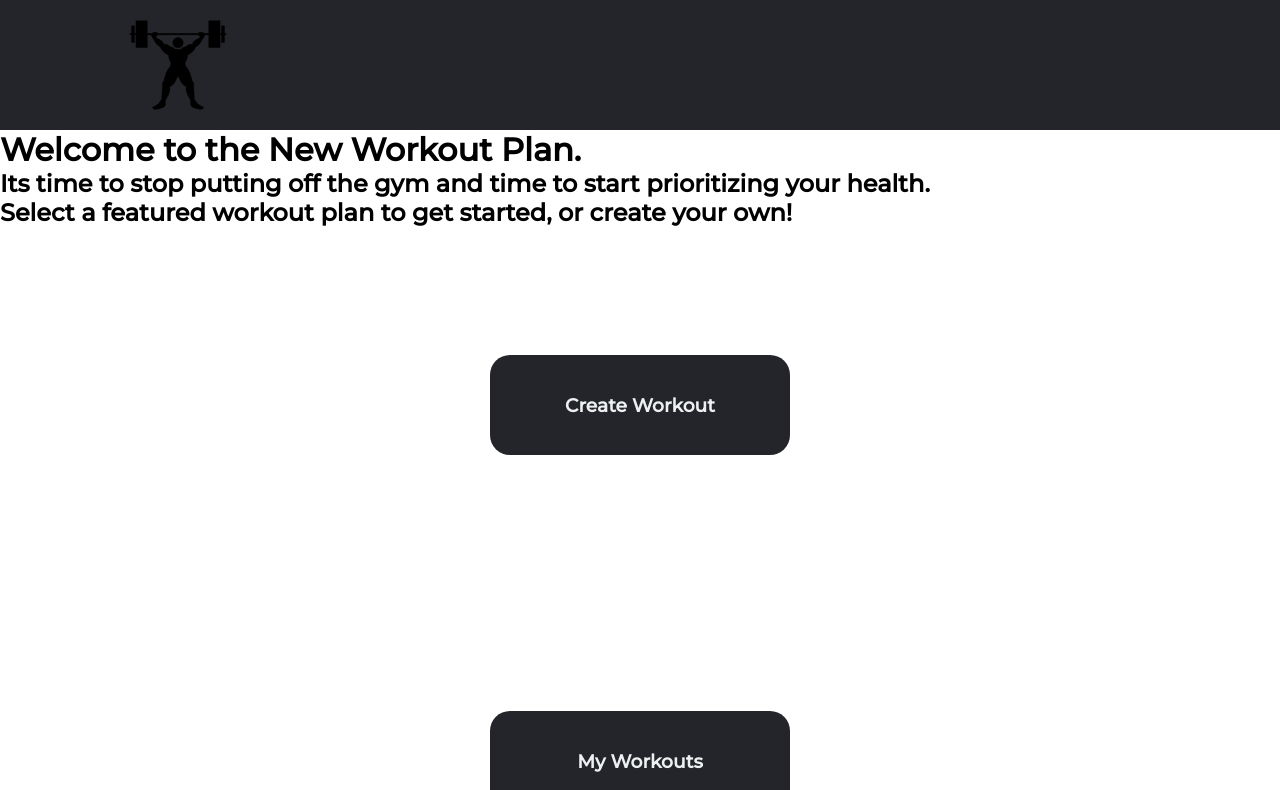
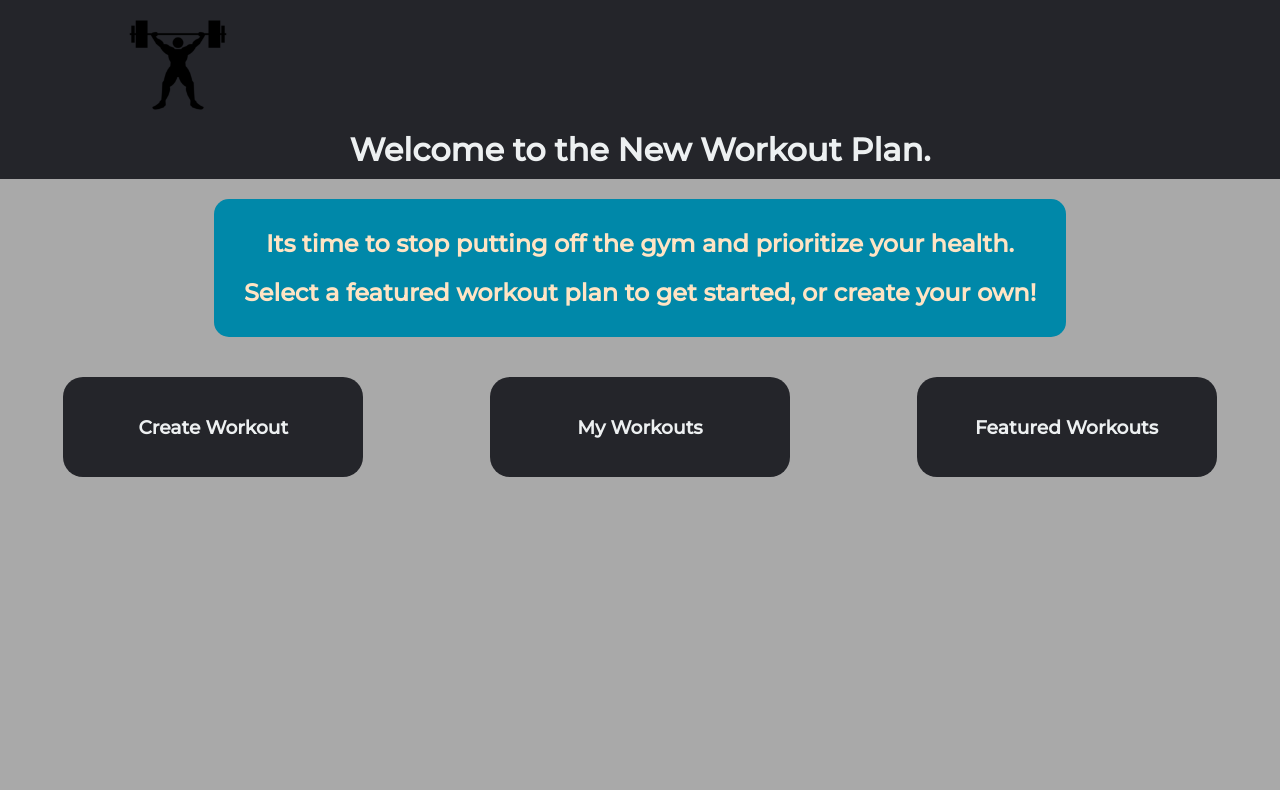
Before and after one commit to dannypeterson/Kanye-West-Workout-Plan, a React (Create React App) app in the folder client/: page / in a window 1280 px wide. Shown: the top 790 px of the page. Built offline with nearby package versions, Linux system fonts and the light colour scheme.

Commit message:
renamed project

```diff
--- a/client/src/App.css
+++ b/client/src/App.css
@@ -59,6 +59,7 @@ body {
     sans-serif;
   -webkit-font-smoothing: antialiased;
   -moz-osx-font-smoothing: grayscale;
+  background-color: darkgray;
 }
 
 code {
@@ -67,18 +68,27 @@ code {
 }
 
 /* home page */
-/* .homepage {
+.homepage {
+  background-color: darkgray;
+  color: #edf0f1;
+  height: 100%;
+  width: 100%;
+}
+
+.hometitle {
   display: flex;
-  flex-direction: column;
-  justify-content: space-evenly;
-  align-items: center;
-} */
+  justify-content: center;
+}
 
 .homebuttons {
   display: flex;
-  flex-direction: column;
-  justify-content: space-between;
-  align-items: center;
+  flex-wrap: wrap;
+  flex-direction: row;
+  justify-content: space-around;
+}
+
+.homebuttons > div {
+  margin-top: 20px;
 }
 
 #link1, #link2, #link3 {
@@ -91,8 +101,28 @@ code {
   border-radius: 20px;
   cursor: pointer;
   color:#edf0f1;
-  margin: 10%;
 }
+
+#link1:hover, #link2:hover, #link3:hover {
+  background-color: #383a41;
+  transition: all 0.3s ease 0s;
+}
+
+#header1 {
+  margin: 20px;;
+  width: fit-content;
+  height: auto;
+  background-color:#0088a9 ;
+  border-radius: 15px;
+  text-align: center;
+  color: bisque;
+  padding: 10px;;
+}
+
+#header1>h2 {
+  margin: 20px;
+}
+
 
 /* MuscleGroupPage.js */
 
@@ -119,19 +149,17 @@ code {
 .submit>button {
   height: 100px;
   width: 80vw;
-  border: 2px solid bisque;
   border-radius: 20px;;
   background-color: #24252A;
   cursor: pointer;
   font-size: larger;
-  color: bisque;
+  color:#edf0f1;
   margin: 20px
 }
 
 .submit>button:hover {
   background-color: #383a41;
   transition: all 0.3s ease 0s;
-
 }
 
 /* MuscleGroup.js */
@@ -222,6 +250,12 @@ form{
   font-size: 24px;
 }
 
+.myworkout:hover {
+  color: #0088a9;
+  transition: all 0.3s ease 0s;
+
+}
+
 .myworkoutpage {
   background-color: darkgray;
   height: 100vh;
@@ -249,6 +283,7 @@ form{
 
 /* indiv wokrout page */
 
+
 .addexercise, .deleteexercise {
   width: 300px;
   height: 50px;
@@ -260,9 +295,29 @@ form{
   margin-top: 150px;
 }
 
+.addexercise:hover, .deleteexercise:hover {
+  color: #0088a9;
+  transition: all 0.3s ease 0s;
+}
+
 .addexercise {
   margin: 0 15px;
 }
+
+#exercisename {
+color: darkblue
+}
+
+#sets {
+  color: bisque;
+}
+
+#sets>button {
+  border: none;
+  background-color: inherit;
+  cursor: pointer;
+}
+
 
 .customworkout {
   display:flex;
@@ -281,6 +336,7 @@ form{
   cursor: pointer;
 }
 
+
 #indiv {
   width: auto;
   border: 5px solid bisque;
@@ -289,6 +345,11 @@ form{
   color: #edf0f1;
   text-align: center;
   margin: 20px 50px;
+}
+
+#indiv:hover {
+  color: #0088a9;
+  transition: all 0.3s ease 0s;
 }
 
 #featuredimg {
--- a/client/src/App.js
+++ b/client/src/App.js
@@ -18,6 +18,11 @@ const App = () => {
   }
 
   const [formState, setFormState] = useState(initialState)
+  const [isHovering, setIsHovering] = useState(false)
+
+  const handleMouseOver = () => {
+    setIsHovering(true)
+  }
 
   return (
     <div className="main">
@@ -45,7 +50,14 @@ const App = () => {
         <Route path="/myworkouts" element={<MyWorkout />} />
         <Route
           path="/myworkouts/:id"
-          element={<IndivWorkout setFormState={setFormState} />}
+          element={
+            <IndivWorkout
+              setFormState={setFormState}
+              isHovering={isHovering}
+              setIsHovering={setIsHovering}
+              handleMouseOver={handleMouseOver}
+            />
+          }
         />
         <Route
           path="/myworkouts/:id/update"
--- a/client/src/components/Featured.js
+++ b/client/src/components/Featured.js
@@ -24,8 +24,8 @@ const Featured = () => {
       {workout.exercises?.length > 0 &&
         workout.exercises.map((exercise) => (
           <div className="customworkout" key={exercise._id}>
-            <h1>{exercise.name}</h1>
-            <h2>
+            <h1 id="exercisename">{exercise.name}</h1>
+            <h2 id="sets">
               {exercise.sets}x{exercise.reps}
             </h2>
           </div>
--- a/client/src/components/IndivWorkout.js
+++ b/client/src/components/IndivWorkout.js
@@ -41,12 +41,14 @@ const IndivWorkout = (props) => {
       {workout.exercises?.length > 0 &&
         workout.exercises.map((exercise) => (
           <div className="customworkout" key={exercise._id}>
-            <h1>{exercise.name}</h1>
-            <h2>
-              {exercise.sets}x{exercise.reps}
+            <h1 id="exercisename">{exercise.name}</h1>
+            <h2 id="sets">
+              {exercise.sets}x{exercise.reps} <button>&#10006;</button>
             </h2>
           </div>
         ))}
+      <div id="workoutbuttons">
+        <div>
           <button className="addexercise" onClick={() => updateWorkout()}>
             Add exercises
           </button>
@@ -54,6 +56,8 @@ const IndivWorkout = (props) => {
             Delete Workout
           </button>
         </div>
+      </div>
+    </div>
   )
 }
 
--- a/client/src/pages/Home.jsx
+++ b/client/src/pages/Home.jsx
@@ -9,10 +9,15 @@ const Home = (props) => {
   return(
     <div className="homepage">
       <Header homePage={props.homePage}/>
-      <div className="home title">
-      <h1>Welcome to the New Workout Plan.</h1>
-      <h2> Its time to stop putting off the gym and time to start prioritizing your health.</h2>
+      <h1 id="myworkouts">Welcome to the New Workout Plan.</h1>
+
+      <div className="hometitle">
+
+      <div id="header1">
+      <h2> Its time to stop putting off the gym and prioritize your health.</h2>
       <h2>Select a featured workout plan to get started, or create your own!</h2>
+      </div>
+
       </div>
 
       <div className="homebuttons">
```
Lines whose indentation alone changed are shown as unchanged.
